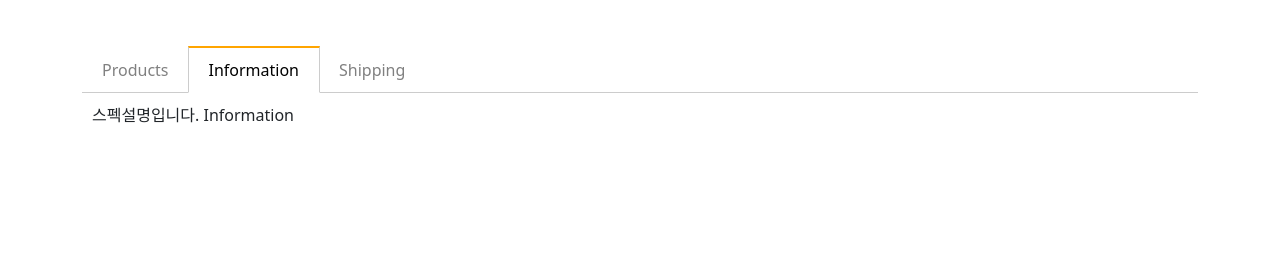
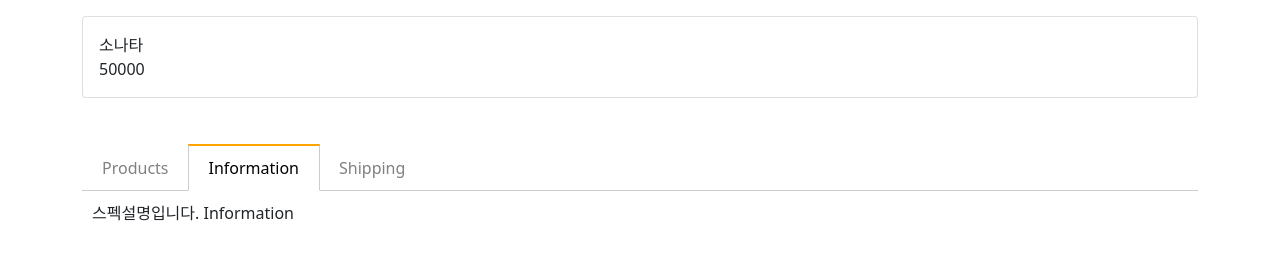
Before and after one commit to JIS0098/codingapple-JS, a plain HTML site: page detail.html in a window 1280 px wide. Drawn offline with nearby package versions, Linux system fonts and the light colour scheme.

Commit message:
배열 객체 강의까지

```diff
--- a/detail.html
+++ b/detail.html
@@ -20,6 +20,18 @@
   </head>
 
   <body>
+    <div class="container mt-3">
+      <div class="card p-3">
+        <span>상품명</span>
+        <span>가격</span>
+      </div>
+    </div>
+
+    <script>
+      var car2 = { name : '소나타', price : 50000 }
+      $('span').eq(0).html(car2.name)
+      $('span').eq(1).html(car2.price)
+    </script>
 
     <style>
         ul.list {
```
